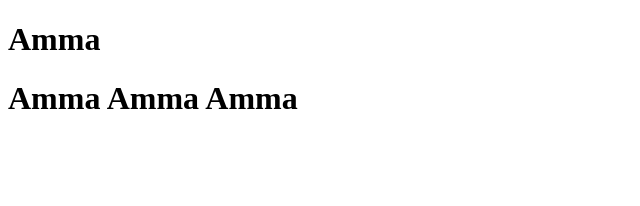
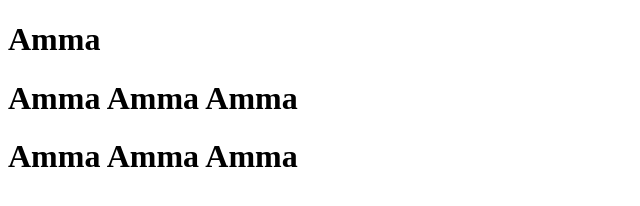
Before and after one commit to NiranjanNithin/ammagit2023, a plain HTML site: page index.html in a window 1280 px wide. Shown: the whole page, without its empty margins (0-640 px from the left). Drawn offline with Linux system fonts and the light colour scheme.

Commit message:
new line

```diff
--- a/index.html
+++ b/index.html
@@ -9,5 +9,6 @@
 <body>
     <h1>Amma</h1>
     <h1>Amma Amma Amma</h1>
+    <h1>Amma Amma Amma</h1>
 </body>
 </html>
```
